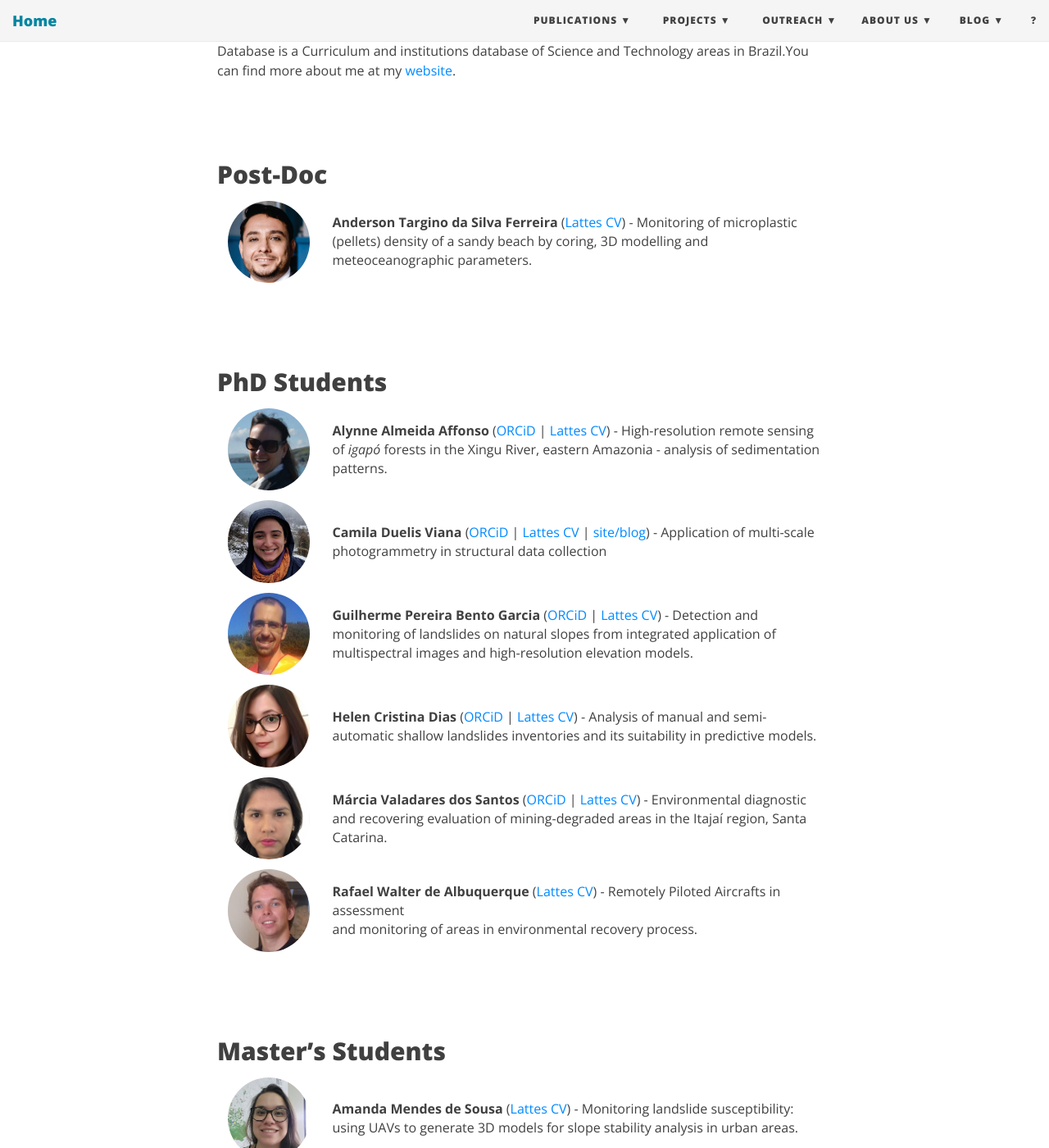
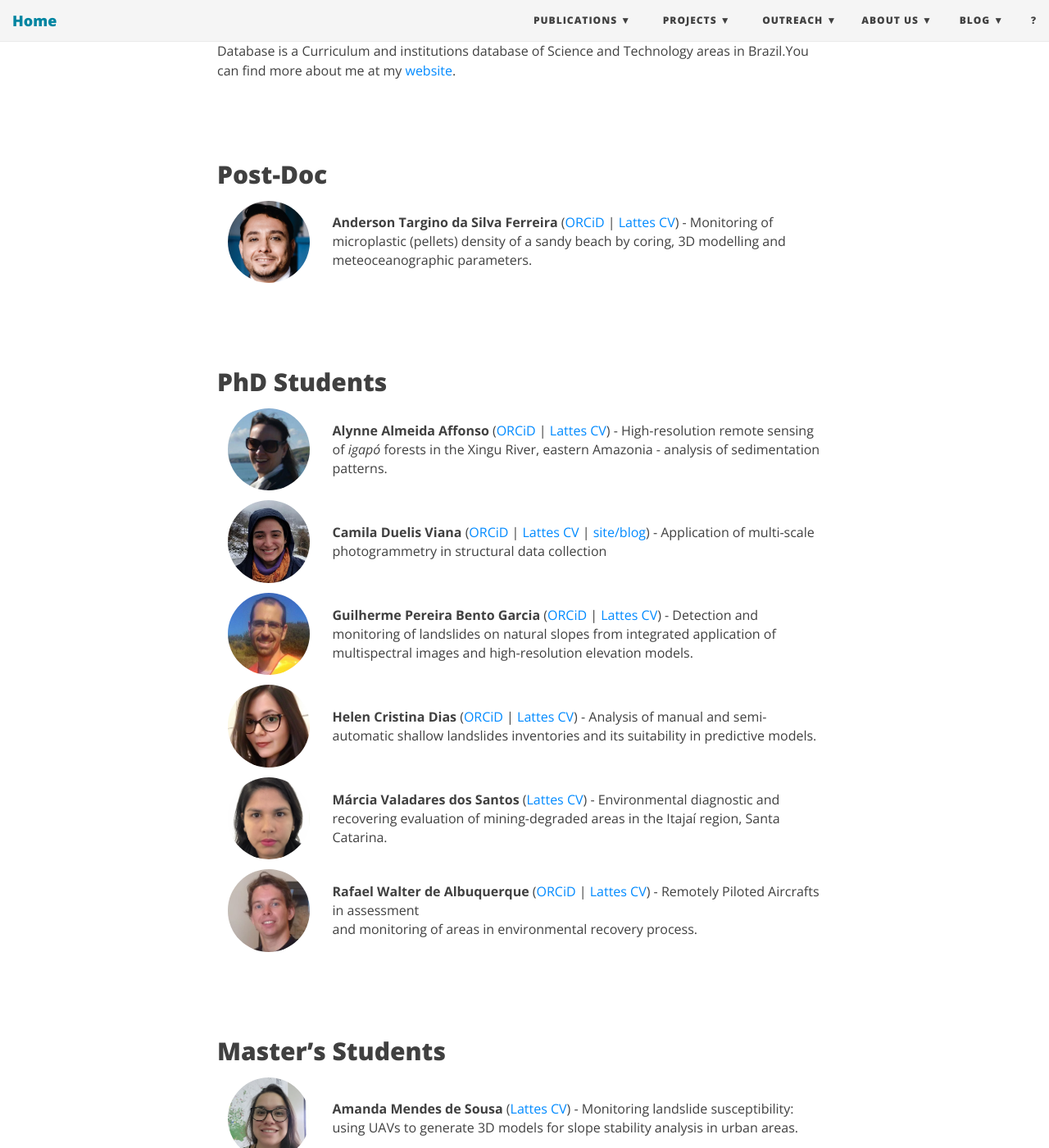
Before and after one commit to SPAMLab/SPAMLab.github.io, a Jekyll site: the page built from people.md, in a window 1280 px wide and 1400 px high, scrolled down 479 px. Shown: the whole window at 82% size. Built offline with Jekyll 4.4.1, drawn with Linux system fonts in a browser that asks for light colours; nearby versions of some CDN libraries.

Commit message:
Update people.md

```diff
--- a/people.md
+++ b/people.md
@@ -26,7 +26,7 @@ My ORCiD is [0000-0001-5073-5572](http://orcid.org/0000-0001-5073-5572). My Latt
 <table class="table-borderless" style="width:100%">
   <tr>
     <td width="17%"> <img src="/img/people/anderson.jpg" class="img-circle" width="99%"> </td>
-    <td width="83%"> <b>Anderson Targino da Silva Ferreira</b> (<a href="http://lattes.cnpq.br/2987031006640819">Lattes CV</a>) - Monitoring of microplastic (pellets) density of a sandy beach by coring, 3D modelling and meteoceanographic parameters. </td>
+    <td width="83%"> <b>Anderson Targino da Silva Ferreira</b> (<a href="http://orcid.org/0000-0002-0440-6273">ORCiD</a> | <a href="http://lattes.cnpq.br/2987031006640819">Lattes CV</a>) - Monitoring of microplastic (pellets) density of a sandy beach by coring, 3D modelling and meteoceanographic parameters. </td>
   </tr>
 </table>
 
@@ -56,11 +56,11 @@ My ORCiD is [0000-0001-5073-5572](http://orcid.org/0000-0001-5073-5572). My Latt
   </tr>
   <tr>
     <td width="17%"> <img src="/img/people/marcia.jpg" class="img-circle" width="99%"> </td>
-    <td width="83%"> <b>Márcia Valadares dos Santos</b> (<a href="http://orcid.org/0000-0002-4294-5876">ORCiD</a> | <a href="http://lattes.cnpq.br/4630051898845467">Lattes CV</a>) - Environmental diagnostic and recovering evaluation of mining-degraded areas in the Itajaí region, Santa Catarina. </td>
+    <td width="83%"> <b>Márcia Valadares dos Santos</b> (<a href="http://lattes.cnpq.br/4630051898845467">Lattes CV</a>) - Environmental diagnostic and recovering evaluation of mining-degraded areas in the Itajaí region, Santa Catarina. </td>
   </tr>
   <tr>
     <td width="17%"> <img src="/img/people/rafael.jpg" class="img-circle" width="99%"> </td>
-    <td width="83%"> <b>Rafael Walter de Albuquerque</b> (<a href="http://lattes.cnpq.br/1122324819287451">Lattes CV</a>) - Remotely Piloted Aircrafts in assessment <br >and monitoring of areas in environmental recovery process. </td>
+    <td width="83%"> <b>Rafael Walter de Albuquerque</b> (<a href="http://orcid.org/0000-0002-4294-5876">ORCiD</a> | <a href="http://lattes.cnpq.br/1122324819287451">Lattes CV</a>) - Remotely Piloted Aircrafts in assessment <br >and monitoring of areas in environmental recovery process. </td>
   </tr>
 </table>
 
@@ -78,11 +78,11 @@ My ORCiD is [0000-0001-5073-5572](http://orcid.org/0000-0001-5073-5572). My Latt
   </tr>
   <tr>
     <td width="17%"> <img src="/img/people/lucas.png" class="img-circle" width="99%"> </td>
-    <td width="83%"> <b>Lucas Pedrosa Soares</b> (<a href="http://lattes.cnpq.br/0242746303744589">Lattes CV</a> | <a href="https://lpsmlgeo.github.io/">site/blog</a>) - Automatic segmentation of landslide scars in remote sensing imagery with deep learning. </td>
+    <td width="83%"> <b>Lucas Pedrosa Soares</b> (<a href="http://orcid.org/0000-0002-6980-597X">ORCiD</a> | <a href="http://lattes.cnpq.br/0242746303744589">Lattes CV</a> | <a href="https://lpsmlgeo.github.io/">site/blog</a>) - Automatic segmentation of landslide scars in remote sensing imagery with deep learning. </td>
   </tr>
   <tr>
     <td width="17%"> <img src="/img/logos/spamlab_avatar.png" class="img-circle" width="99%"> </td>
-    <td width="83%"> <b>Luiz Fernando dos Santos</b>  (<a href="http://lattes.cnpq.br/9493267099200912">Lattes CV</a>) - Application of High-resolution Digital Terrain Models in slope stability and mass movement analysis. </td>
+    <td width="83%"> <b>Luiz Fernando dos Santos</b>  (<a href="http://orcid.org/0000-0003-2165-8058">ORCiD</a> | <a href="http://lattes.cnpq.br/9493267099200912">Lattes CV</a>) - Application of High-resolution Digital Terrain Models in slope stability and mass movement analysis. </td>
   </tr>
 </table>
 
@@ -97,7 +97,7 @@ My ORCiD is [0000-0001-5073-5572](http://orcid.org/0000-0001-5073-5572). My Latt
 <table class="table-borderless" style="width:100%">
   <tr>
     <td width="17%"> <img src="/img/people/francesco.jpg" class="img-circle" width="99%"> </td>
-    <td width="83%"> <b>Francesco Barale</b> (<a href="http://lattes.cnpq.br/0059823974469880">Lattes CV</a>) - Modelling a smal landslide at USP campus with TLS. </td>
+    <td width="83%"> <b>Francesco Barale</b> (<a href="http://orcid.org/0000-0002-2527-3617">ORCiD</a> | <a href="http://lattes.cnpq.br/0059823974469880">Lattes CV</a>) - Modelling a smal landslide at USP campus with TLS. </td>
   </tr>
   <tr>
     <td width="17%"> <img src="/img/people/marianabb2.jpg" class="img-circle" width="99%"> </td>
```
